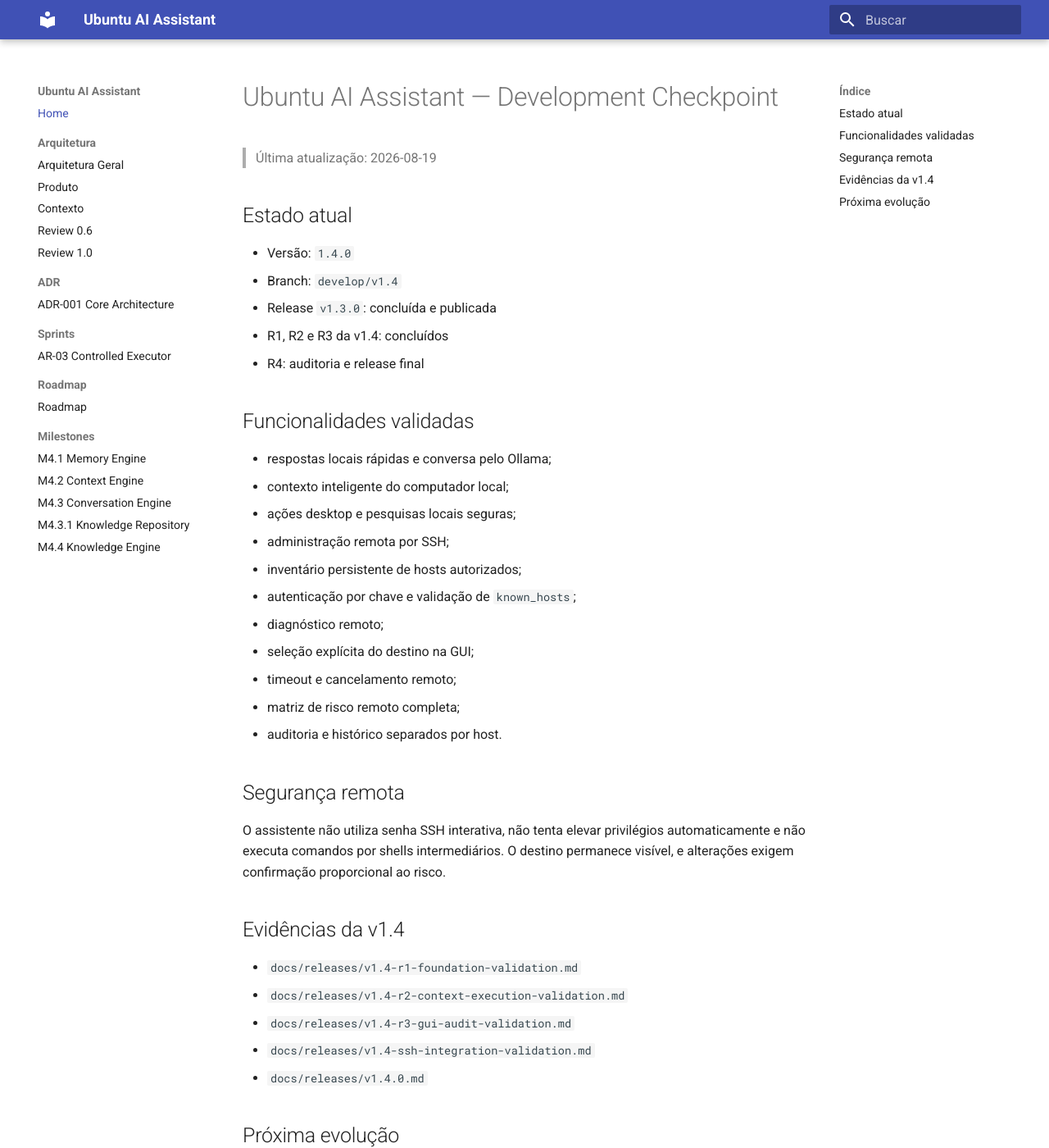
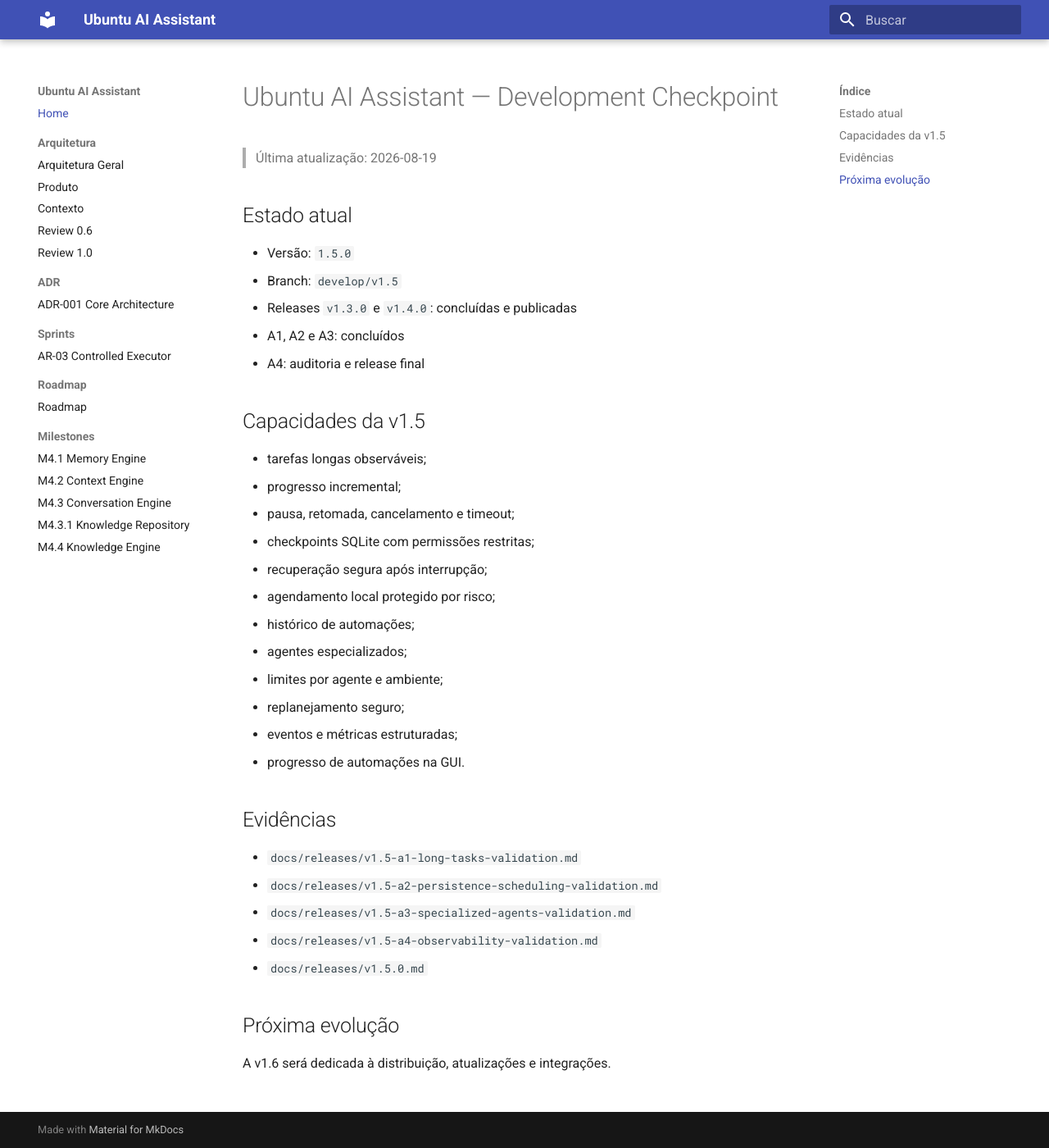
Before and after one commit to andrefeitoza-dev/ubuntu-ai-assistant, an MkDocs documentation site: the page built from docs/checkpoint.md, in a window 1280 px wide and 1400 px high. Shown: the whole window at 82% size. Built offline with MkDocs 1.6.1 and Material for MkDocs 9.7.7, drawn with Linux system fonts in a browser that asks for light colours; some of the changed text lies outside the part shown.

```diff
--- a/docs/checkpoint.md
+++ b/docs/checkpoint.md
@@ -4,40 +4,35 @@
 
 ## Estado atual
 
-- Versão: `1.4.0`
-- Branch: `develop/v1.4`
-- Release `v1.3.0`: concluída e publicada
-- R1, R2 e R3 da v1.4: concluídos
-- R4: auditoria e release final
+- Versão: `1.5.0`
+- Branch: `develop/v1.5`
+- Releases `v1.3.0` e `v1.4.0`: concluídas e publicadas
+- A1, A2 e A3: concluídos
+- A4: auditoria e release final
 
-## Funcionalidades validadas
+## Capacidades da v1.5
 
-- respostas locais rápidas e conversa pelo Ollama;
-- contexto inteligente do computador local;
-- ações desktop e pesquisas locais seguras;
-- administração remota por SSH;
-- inventário persistente de hosts autorizados;
-- autenticação por chave e validação de `known_hosts`;
-- diagnóstico remoto;
-- seleção explícita do destino na GUI;
-- timeout e cancelamento remoto;
-- matriz de risco remoto completa;
-- auditoria e histórico separados por host.
+- tarefas longas observáveis;
+- progresso incremental;
+- pausa, retomada, cancelamento e timeout;
+- checkpoints SQLite com permissões restritas;
+- recuperação segura após interrupção;
+- agendamento local protegido por risco;
+- histórico de automações;
+- agentes especializados;
+- limites por agente e ambiente;
+- replanejamento seguro;
+- eventos e métricas estruturadas;
+- progresso de automações na GUI.
 
-## Segurança remota
+## Evidências
 
-O assistente não utiliza senha SSH interativa, não tenta elevar privilégios
-automaticamente e não executa comandos por shells intermediários. O destino
-permanece visível, e alterações exigem confirmação proporcional ao risco.
-
-## Evidências da v1.4
-
-- `docs/releases/v1.4-r1-foundation-validation.md`
-- `docs/releases/v1.4-r2-context-execution-validation.md`
-- `docs/releases/v1.4-r3-gui-audit-validation.md`
-- `docs/releases/v1.4-ssh-integration-validation.md`
-- `docs/releases/v1.4.0.md`
+- `docs/releases/v1.5-a1-long-tasks-validation.md`
+- `docs/releases/v1.5-a2-persistence-scheduling-validation.md`
+- `docs/releases/v1.5-a3-specialized-agents-validation.md`
+- `docs/releases/v1.5-a4-observability-validation.md`
+- `docs/releases/v1.5.0.md`
 
 ## Próxima evolução
 
-A v1.5 será dedicada a automação, tarefas longas e agentes especializados.
+A v1.6 será dedicada à distribuição, atualizações e integrações.
--- a/pyproject.toml
+++ b/pyproject.toml
@@ -4,7 +4,7 @@ build-backend = "hatchling.build"
 
 [project]
 name = "ubuntu-ai-assistant"
-version = "1.4.0"
+version = "1.5.0"
 description = "Framework local para agentes inteligentes e administração segura do Ubuntu"
 readme = "README.md"
 requires-python = ">=3.12"
--- a/src/ubuntu_ai/version.py
+++ b/src/ubuntu_ai/version.py
@@ -1,7 +1,7 @@
 from importlib.metadata import PackageNotFoundError, version
 
 PACKAGE_NAME = "ubuntu-ai-assistant"
-FALLBACK_VERSION = "1.4.0"
+FALLBACK_VERSION = "1.5.0"
 
 
 def get_version() -> str:
```
Also changed, not shown: CHANGELOG.md (+23 -0 lines), README.md (+7 -1 lines), docs/architecture.md (+14 -1 lines), docs/releases/v1.5.0.md (added, +33 -0 lines), docs/roadmap.md (+2 -2 lines), 3 other files.
